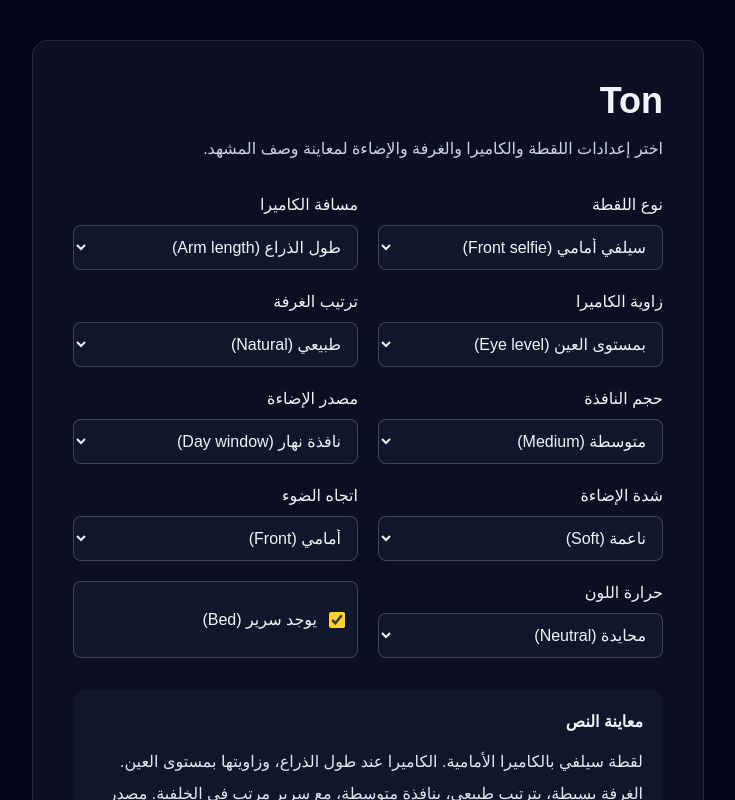
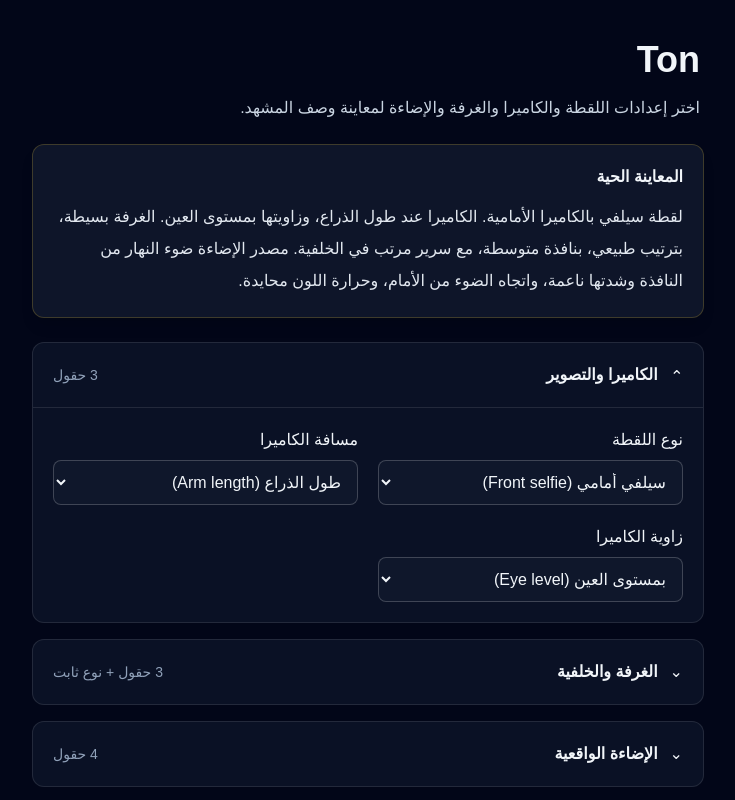
Before and after one commit to EmadAden77/Ton, a Next.js app: page / in a window 1280 px wide. Shown: the top 800 px of the page, without its empty margins (272-1007 px from the left). Built offline with nearby package versions, Linux system fonts and the light colour scheme.

Commit message:
feat(ui): organize controls into collapsible sections

```diff
--- a/src/app/page.tsx
+++ b/src/app/page.tsx
@@ -1,9 +1,52 @@
 "use client";
 
-import { useState } from "react";
+import { useState, type ReactNode } from "react";
 
 import { buildPromptArabic } from "@/features/prompt-studio/promptBuilder";
 import type { SceneState } from "@/features/prompt-studio/types";
+
+type CollapsibleSectionProps = {
+  title: string;
+  badge?: string;
+  defaultOpen?: boolean;
+  children: ReactNode;
+};
+
+function CollapsibleSection({
+  title,
+  badge,
+  defaultOpen = false,
+  children,
+}: CollapsibleSectionProps) {
+  const [isOpen, setIsOpen] = useState(defaultOpen);
+
+  return (
+    <section className="overflow-hidden rounded-xl border border-white/10 bg-slate-900/70">
+      <button
+        type="button"
+        aria-expanded={isOpen}
+        onClick={() => setIsOpen((open) => !open)}
+        className="flex w-full items-center justify-between gap-3 p-5 text-right"
+      >
+        <span className="flex items-center gap-3">
+          <span
+            aria-hidden="true"
+            className={isOpen ? "inline-block rotate-180" : "inline-block"}
+          >
+            ⌄
+          </span>
+          <span className="font-semibold">{title}</span>
+        </span>
+        {badge && <span className="text-sm text-slate-400">{badge}</span>}
+      </button>
+      {isOpen && (
+        <div className="grid gap-5 border-t border-white/10 p-5 sm:grid-cols-2">
+          {children}
+        </div>
+      )}
+    </section>
+  );
+}
 
 export default function Home() {
   const [state, setState] = useState<SceneState>({
@@ -25,13 +68,26 @@ export default function Home() {
       dir="rtl"
       className="min-h-screen bg-slate-950 px-4 py-10 text-slate-100 sm:px-6"
     >
-      <section className="mx-auto max-w-2xl rounded-2xl border border-white/10 bg-white/[0.04] p-6 sm:p-10">
-        <h1 className="text-4xl font-bold">Ton</h1>
-        <p className="mt-4 text-slate-300">
-          اختر إعدادات اللقطة والكاميرا والغرفة والإضاءة لمعاينة وصف المشهد.
-        </p>
+      <div className="mx-auto max-w-2xl">
+        <header className="px-1 pb-6">
+          <h1 className="text-4xl font-bold">Ton</h1>
+          <p className="mt-4 text-slate-300">
+            اختر إعدادات اللقطة والكاميرا والغرفة والإضاءة لمعاينة وصف المشهد.
+          </p>
+        </header>
 
-        <div className="mt-8 grid gap-5 sm:grid-cols-2">
+        <section
+          aria-live="polite"
+          className="sticky top-0 z-10 rounded-xl border border-amber-300/20 bg-slate-900/95 p-5 shadow-lg backdrop-blur"
+        >
+          <h2 className="font-semibold">المعاينة الحية</h2>
+          <p className="mt-3 leading-8 text-slate-200">
+            {buildPromptArabic(state)}
+          </p>
+        </section>
+
+        <div className="mt-6 grid gap-4">
+          <CollapsibleSection title="الكاميرا والتصوير" badge="3 حقول" defaultOpen>
           <label className="grid gap-2" htmlFor="shot-type">
             نوع اللقطة
             <select
@@ -92,7 +148,15 @@ export default function Home() {
               </option>
             </select>
           </label>
+          </CollapsibleSection>
 
+          <CollapsibleSection title="الغرفة والخلفية" badge="3 حقول + نوع ثابت">
+            <div className="grid gap-2">
+              <span>نوع الغرفة</span>
+              <p className="rounded-lg border border-white/20 bg-slate-900 p-3 text-slate-300">
+                بسيطة (Simple)
+              </p>
+            </div>
           <label className="grid gap-2" htmlFor="room-cleanliness">
             ترتيب الغرفة
             <select
@@ -134,6 +198,27 @@ export default function Home() {
             </select>
           </label>
 
+          <label
+            className="flex items-center gap-3 rounded-lg border border-white/20 bg-slate-900 p-3"
+            htmlFor="room-has-bed"
+          >
+            <input
+              id="room-has-bed"
+              type="checkbox"
+              checked={state.roomHasBed}
+              onChange={(event) =>
+                setState((current) => ({
+                  ...current,
+                  roomHasBed: event.target.checked,
+                }))
+              }
+              className="h-4 w-4 accent-amber-300"
+            />
+            يوجد سرير (Bed)
+          </label>
+          </CollapsibleSection>
+
+          <CollapsibleSection title="الإضاءة الواقعية" badge="4 حقول">
           <label className="grid gap-2" htmlFor="lighting-source">
             مصدر الإضاءة
             <select
@@ -216,37 +301,13 @@ export default function Home() {
               <option value="cool">باردة (Cool)</option>
             </select>
           </label>
+          </CollapsibleSection>
 
-          <label
-            className="flex items-center gap-3 rounded-lg border border-white/20 bg-slate-900 p-3"
-            htmlFor="room-has-bed"
-          >
-            <input
-              id="room-has-bed"
-              type="checkbox"
-              checked={state.roomHasBed}
-              onChange={(event) =>
-                setState((current) => ({
-                  ...current,
-                  roomHasBed: event.target.checked,
-                }))
-              }
-              className="h-4 w-4 accent-amber-300"
-            />
-            يوجد سرير (Bed)
-          </label>
+          <CollapsibleSection title="خيارات متقدمة" badge="0 حقول">
+            {null}
+          </CollapsibleSection>
         </div>
-
-        <section
-          aria-live="polite"
-          className="mt-8 rounded-xl bg-slate-900 p-5"
-        >
-          <h2 className="font-semibold">معاينة النص</h2>
-          <p className="mt-3 leading-8 text-slate-200">
-            {buildPromptArabic(state)}
-          </p>
-        </section>
-      </section>
+      </div>
     </main>
   );
 }
```
